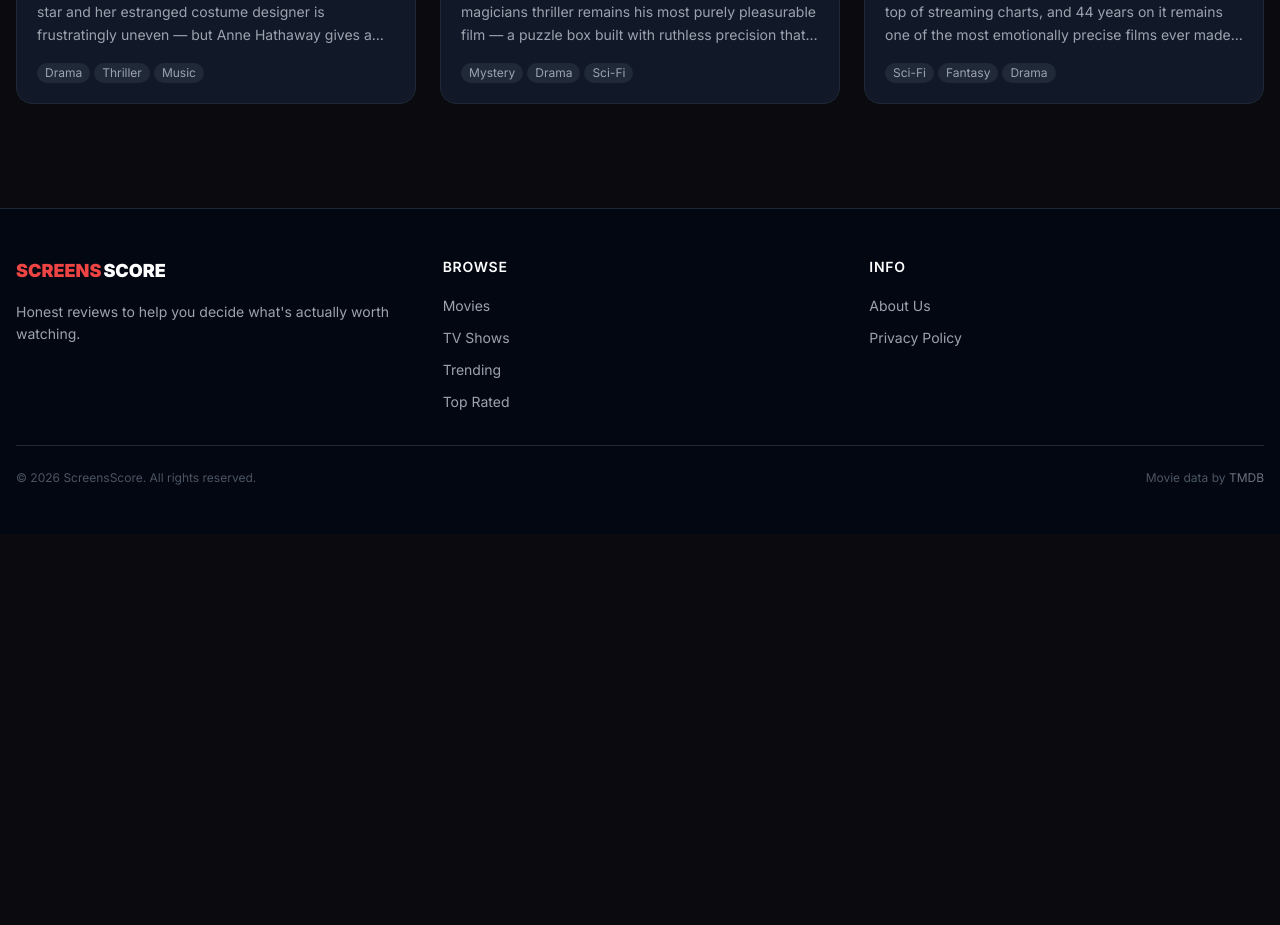
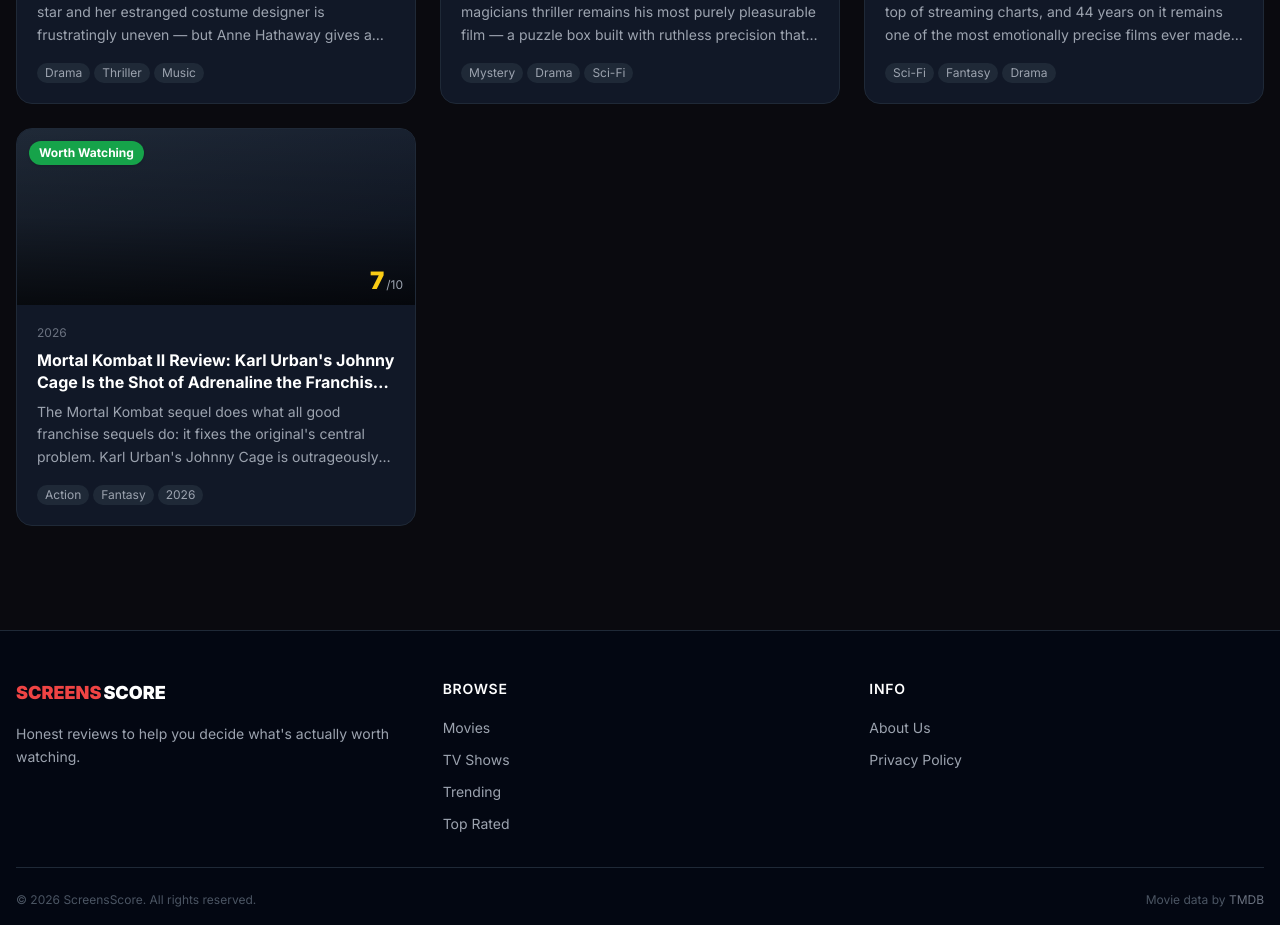
Before and after one commit to HenryPiao/screensscore, a Next.js app: page /reviews in a window 1280 px wide. Shown: the part 4320-5245 px from the top of the page. Before the commit the page ends 4854 px from the top, so only its background shows below. Built offline with nearby package versions, Linux system fonts and the light colour scheme; no server answers.

Commit message:
Add review: Mortal Kombat II (2026)

```diff
--- a/src/data/articles.ts
+++ b/src/data/articles.ts
@@ -1262,6 +1262,49 @@
 </ul>
     `,
   },
+  {
+    slug: 'mortal-kombat-ii-2026-review',
+    title: 'Mortal Kombat II Review: Karl Urban\'s Johnny Cage Is the Shot of Adrenaline the Franchise Needed',
+    movieTitle: 'Mortal Kombat II',
+    tmdbId: 931285,
+    mediaType: 'movie',
+    rating: 7,
+    verdict: 'Worth Watching',
+    verdictColor: 'green',
+    excerpt: "The Mortal Kombat sequel does what all good franchise sequels do: it fixes the original\'s central problem. Karl Urban\'s Johnny Cage is outrageously entertaining, the action is bigger and bloodier, and the film actually has a plot this time. It\'s not high cinema, but it\'s a genuinely fun R-rated action spectacle that earns its place in the fighting game adaptation canon.",
+    publishedAt: '2026-08-27',
+    tags: ['Action', 'Fantasy', '2026'],
+    content: `
+<p class="lead">The first <strong>Mortal Kombat</strong> reboot in 2021 had a fundamental casting problem: it populated a universe famous for outsize personalities with a cast of relative unknowns and asked them to carry a film built on mythology they hadn\'t earned. <strong>Mortal Kombat II</strong> has Karl Urban as Johnny Cage, and the difference is the entire movie.</p>
+
+<h2>Urban\'s Cage Is the Film\'s Center of Gravity</h2>
+<p>Johnny Cage is one of video game history\'s great comic creations — a preening action star with the fighting skills to back up his ego — and Urban plays him with a gleeful, self-aware theatricality that transforms every scene he enters. The joke of Cage is that his vanity is completely genuine: he doesn\'t think he\'s the best fighter because he\'s delusional, he thinks it because he is. Urban finds the line between insufferable and irresistible and walks it for two hours without once losing his balance.</p>
+<p>The addition of Cage also solves the original film\'s tonal problem. 2021\'s Mortal Kombat was uncertain whether it was a mythological epic or a bloody action comedy; Mortal Kombat II commits fully to the latter, and the film is better for it. Director Simon McQuoid, returning from the first film, handles the balance between genuine stakes and winking self-awareness with more confidence this time. When Cage delivers a one-liner immediately after disemboweling an opponent, it lands because the film has established that this is the register it operates in.</p>
+<p>The returning cast — Lewis Tan\'s Cole Young, Jessica McNamee\'s Sonya Blade, Mehcad Brooks\'s Jax — are all given more to do and do it more effectively. Tan in particular benefits from having a fully developed antagonist to play against; the Cole-vs-Shao-Kahn confrontation in the third act is the best action sequence McQuoid has directed.</p>
+
+<h2>The Tournament, Finally Done Right</h2>
+<p>The original film\'s most baffling decision was to stage most of the eponymous tournament off-screen. Mortal Kombat II corrects this immediately, building the film around a properly staged series of one-on-one combats that give the video game\'s roster of characters actual screen time and actual fights. Each bout is choreographed to highlight a different fighting style, and McQuoid\'s camera is finally confident enough to hold on the action rather than cutting away at the moment of impact.</p>
+<p>The gore, R-rated and uncompromising, has improved significantly. The original\'s digital blood looked like a post-production afterthought; here, the practical and digital effects are integrated well enough to give the violence real weight. Shao Kahn as the primary antagonist is a genuine improvement over the first film\'s Shang Tsung — bigger, more physically threatening, and voiced with ground-shaking menace.</p>
+
+<h2>What Still Holds It Back</h2>
+<p>Mortal Kombat II is a better film than its predecessor in almost every measurable way, but "better" doesn\'t yet mean "great." The mythology continues to be delivered in exposition dumps that bog down the second act. The film introduces Kitana, Mileena, and Rain with evident franchise-building intent, but rushes their introductions in ways that prevent them from becoming real characters. And the screenplay\'s insistence on giving every character a separate emotional arc — Cole\'s identity crisis, Sonya\'s leadership doubts, Jax\'s trauma — stretches a 116-minute film past its structural capacity.</p>
+<p>Still: at 64% on Rotten Tomatoes but 86% audience approval, Mortal Kombat II is exactly the film its fans wanted. It is delivering on the promise of the franchise — brutal, kinetic, intermittently hilarious, and anchored by a star performance that the video game always deserved.</p>
+
+<h2>The Verdict</h2>
+<p>Mortal Kombat II is the franchise correcting course at speed. Karl Urban\'s Johnny Cage is one of 2026\'s most purely enjoyable genre performances, the action is considerably improved, and the film has finally figured out what kind of movie it wants to be. It\'s not flawless — the mythology still clogs the narrative machinery — but it\'s the first Mortal Kombat movie you can recommend to non-fans without significant caveats. Finish him.</p>
+
+<h2>Pros & Cons</h2>
+<ul>
+  <li>✅ Karl Urban\'s Johnny Cage is an inspired casting choice executed with total commitment</li>
+  <li>✅ The tournament is finally staged on-screen — fights are inventive and properly visceral</li>
+  <li>✅ Tonal confidence the first film lacked — commits fully to action-comedy and benefits from it</li>
+  <li>✅ Shao Kahn is a genuine threat; a significant villain upgrade from the original</li>
+  <li>❌ Mythology exposition continues to clog the second act</li>
+  <li>❌ New characters (Kitana, Mileena, Rain) introduced too briefly to register as more than franchise placeholders</li>
+  <li>❌ Too many separate character arcs for the runtime to handle</li>
+</ul>
+    `,
+  },
 ]
 
 export function getArticleBySlug(slug: string): Article | undefined {
```
